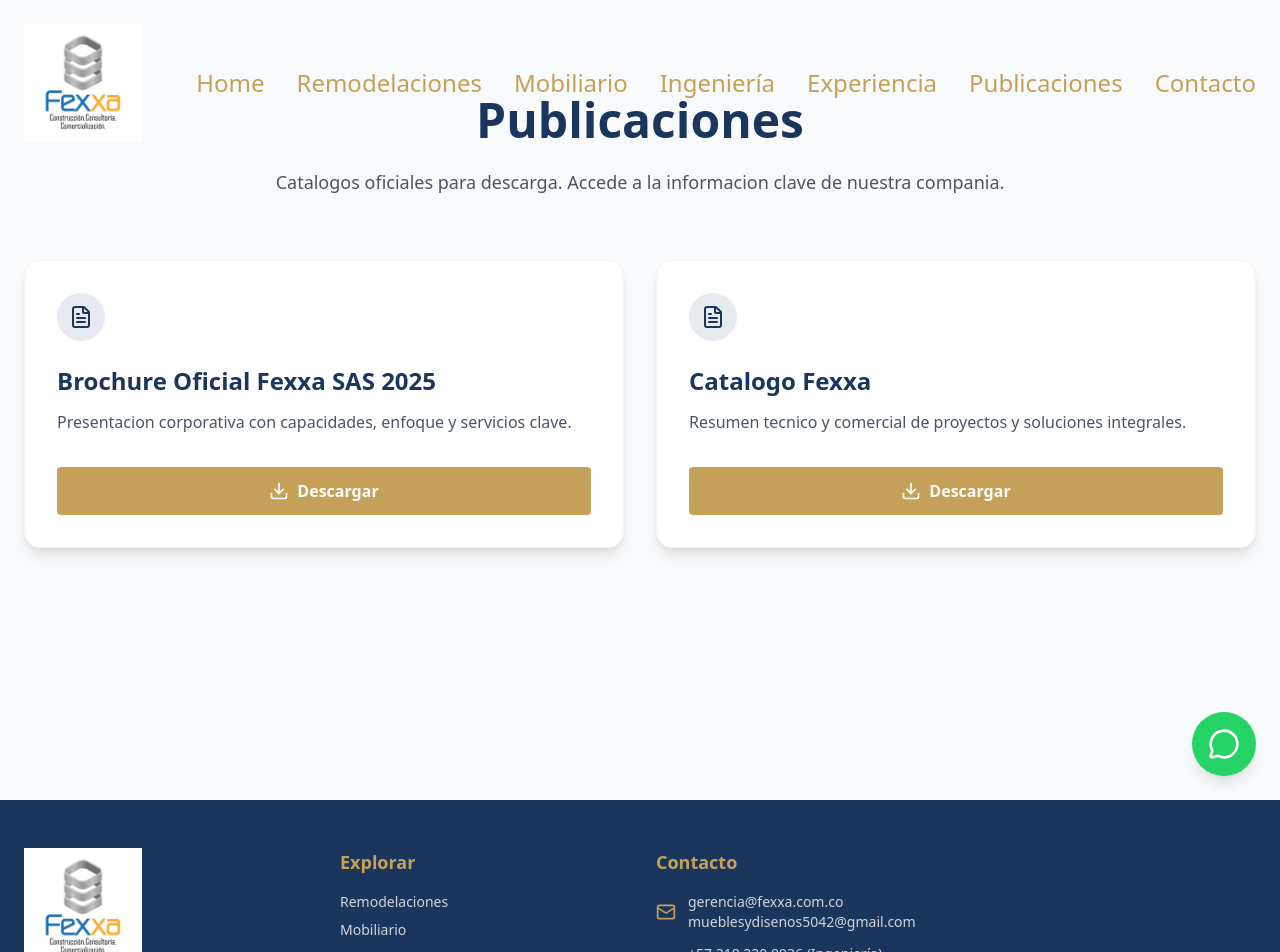
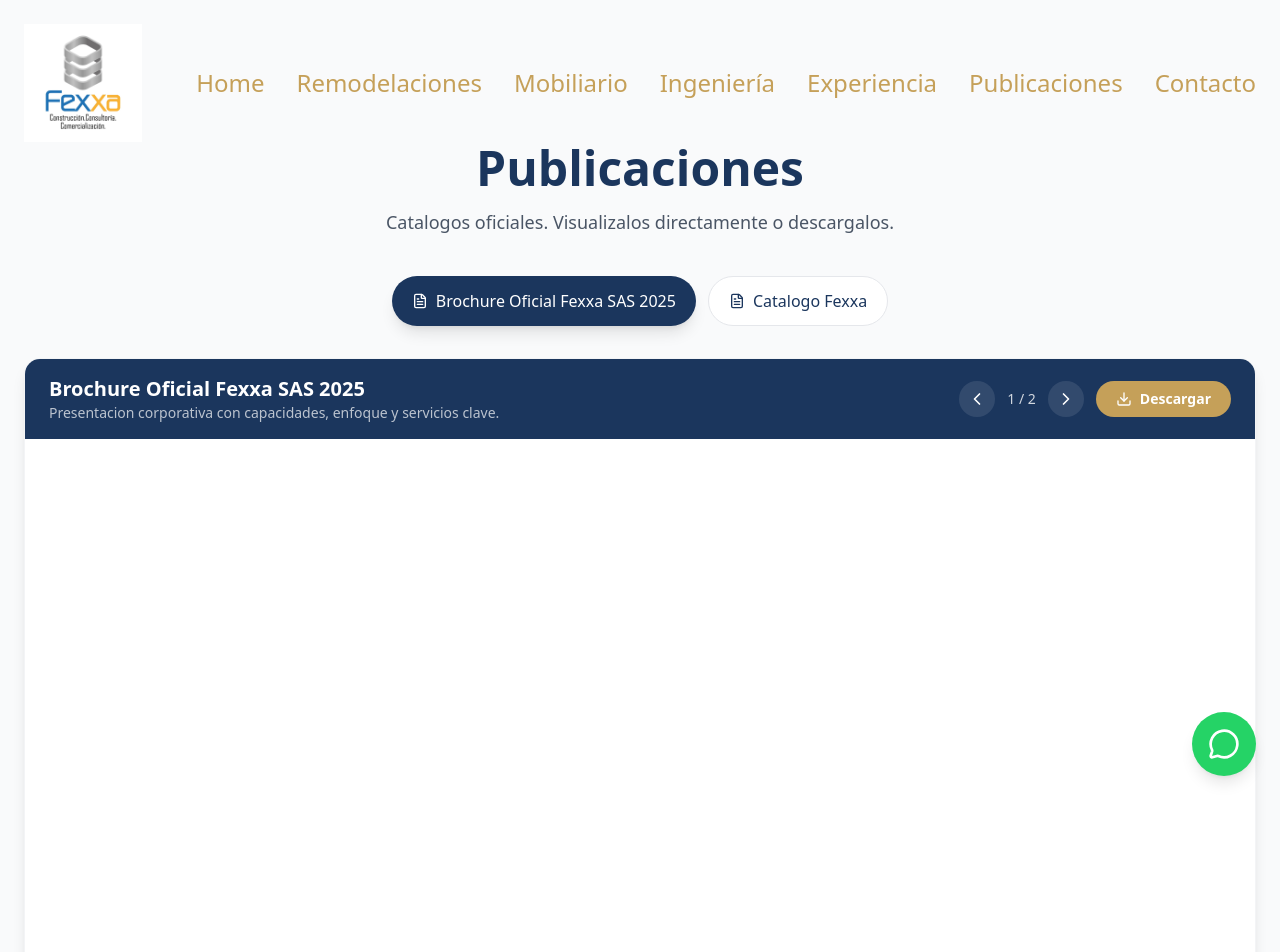
Before and after one commit to jeffersonreyes-stack/fexxa, a Next.js app: page /publicaciones in a window 1280 px wide. Shown: the top 952 px of the page. Built offline with nearby package versions, Linux system fonts and the light colour scheme; a web font is replaced by a local one.

Commit message:
feat: embed PDF viewer on publicaciones page with tabs and download

```diff
--- a/src/app/publicaciones/page.tsx
+++ b/src/app/publicaciones/page.tsx
@@ -1,7 +1,7 @@
 "use client";
 
 import { useState } from "react";
-import { FileText, Download, X } from "lucide-react";
+import { FileText, Download, ChevronLeft, ChevronRight } from "lucide-react";
 
 const catalogs = [
   {
@@ -20,212 +20,90 @@
   }
 ];
 
-const initialForm = {
-  name: "",
-  email: "",
-  phone: "",
-  company: ""
-};
-
 export default function PublicacionesPage() {
-  const [isOpen, setIsOpen] = useState(false);
-  const [selected, setSelected] = useState<typeof catalogs[number] | null>(null);
-  const [formValues, setFormValues] = useState(initialForm);
-  const [isSubmitting, setIsSubmitting] = useState(false);
-  const [submitError, setSubmitError] = useState<string | null>(null);
-  const [submitSuccess, setSubmitSuccess] = useState(false);
-
-  const openModal = (catalog: typeof catalogs[number]) => {
-    setSelected(catalog);
-    setIsOpen(true);
-  };
-
-  const closeModal = () => {
-    setIsOpen(false);
-    setSelected(null);
-    setFormValues(initialForm);
-    setSubmitError(null);
-    setSubmitSuccess(false);
-  };
-
-  const handleChange = (e: React.ChangeEvent<HTMLInputElement>) => {
-    const { name, value } = e.target;
-    setFormValues((prev) => ({ ...prev, [name]: value }));
-  };
-
-  const handleSubmit = async (e: React.FormEvent<HTMLFormElement>) => {
-    e.preventDefault();
-    if (!selected) return;
-
-    setIsSubmitting(true);
-    setSubmitError(null);
-    setSubmitSuccess(false);
-
-    try {
-      const formData = new FormData();
-      formData.append("name", formValues.name);
-      formData.append("email", formValues.email);
-      formData.append("phone", formValues.phone);
-      formData.append("company", formValues.company);
-      formData.append("catalog", selected.title);
-
-      const response = await fetch("https://formspree.io/f/xreabgyj", {
-        method: "POST",
-        headers: {
-          Accept: "application/json"
-        },
-        body: formData
-      });
-
-      if (!response.ok) {
-        throw new Error("No se pudo enviar el formulario.");
-      }
-
-      setSubmitSuccess(true);
-
-      const link = document.createElement("a");
-      link.href = selected.href;
-      link.download = selected.fileName;
-      link.target = "_blank";
-      link.rel = "noopener";
-      document.body.appendChild(link);
-      link.click();
-      link.remove();
-
-      setTimeout(() => {
-        closeModal();
-      }, 2000);
-    } catch (error) {
-      setSubmitError("No pudimos enviar tus datos. Intenta de nuevo.");
-    } finally {
-      setIsSubmitting(false);
-    }
-  };
+  const [activeIndex, setActiveIndex] = useState(0);
+  const active = catalogs[activeIndex];
 
   return (
-    <div className="pt-24 pb-20 bg-gray-50 min-h-screen">
+    <div className="pt-36 pb-20 bg-gray-50 min-h-screen">
       <div className="container mx-auto px-6">
-        <div className="text-center max-w-3xl mx-auto mb-16">
-          <h1 className="text-4xl md:text-5xl font-serif font-bold text-[#1B365D] mb-6">
+        <div className="text-center max-w-3xl mx-auto mb-10">
+          <h1 className="text-4xl md:text-5xl font-serif font-bold text-[#1B365D] mb-4">
             Publicaciones
           </h1>
           <p className="text-gray-600 text-lg">
-            Catalogos oficiales para descarga. Accede a la informacion clave de nuestra compania.
+            Catalogos oficiales. Visualizalos directamente o descargalos.
           </p>
         </div>
 
-        <div className="grid grid-cols-1 md:grid-cols-2 gap-8">
-          {catalogs.map((catalog) => (
-            <div
+        {/* Tab selector */}
+        <div className="flex flex-wrap justify-center gap-3 mb-8">
+          {catalogs.map((catalog, idx) => (
+            <button
               key={catalog.id}
-              className="bg-white rounded-2xl shadow-lg border border-gray-100 p-8 flex flex-col justify-between"
+              onClick={() => setActiveIndex(idx)}
+              className={`inline-flex items-center gap-2 px-5 py-3 rounded-full font-medium transition-all text-sm md:text-base ${
+                idx === activeIndex
+                  ? "bg-[#1B365D] text-white shadow-lg"
+                  : "bg-white text-[#1B365D] border border-gray-200 hover:border-[#C5A059] hover:text-[#C5A059]"
+              }`}
             >
+              <FileText className="w-4 h-4" />
+              {catalog.title}
+            </button>
+          ))}
+        </div>
+
+        {/* PDF Viewer */}
+        <div className="bg-white rounded-2xl shadow-lg border border-gray-100 overflow-hidden">
+          {/* Header bar */}
+          <div className="flex flex-col sm:flex-row items-start sm:items-center justify-between gap-4 px-6 py-4 bg-[#1B365D]">
             <div>
-                <div className="w-12 h-12 rounded-full bg-[#1B365D]/10 flex items-center justify-center mb-6">
-                  <FileText className="w-6 h-6 text-[#1B365D]" />
+              <h2 className="text-lg md:text-xl font-bold text-white">{active.title}</h2>
+              <p className="text-white/70 text-sm">{active.description}</p>
             </div>
-                <h2 className="text-2xl font-serif font-bold text-[#1B365D] mb-3">
-                  {catalog.title}
-                </h2>
-                <p className="text-gray-600 leading-relaxed mb-8">
-                  {catalog.description}
-                </p>
-              </div>
+            <div className="flex items-center gap-3">
+              {/* Nav arrows */}
               <button
-                type="button"
-                onClick={() => openModal(catalog)}
-                className="inline-flex items-center justify-center bg-[#C5A059] text-white font-bold py-3 px-6 rounded hover:bg-[#b08d4b] transition-colors"
+                onClick={() => setActiveIndex((prev) => (prev === 0 ? catalogs.length - 1 : prev - 1))}
+                className="p-2 rounded-full bg-white/10 hover:bg-white/20 text-white transition-colors"
+                aria-label="Anterior"
               >
-                <Download className="mr-2 w-5 h-5" />
+                <ChevronLeft className="w-5 h-5" />
+              </button>
+              <span className="text-white/80 text-sm font-medium">
+                {activeIndex + 1} / {catalogs.length}
+              </span>
+              <button
+                onClick={() => setActiveIndex((prev) => (prev === catalogs.length - 1 ? 0 : prev + 1))}
+                className="p-2 rounded-full bg-white/10 hover:bg-white/20 text-white transition-colors"
+                aria-label="Siguiente"
+              >
+                <ChevronRight className="w-5 h-5" />
+              </button>
+              {/* Download button */}
+              <a
+                href={active.href}
+                download={active.fileName}
+                className="inline-flex items-center gap-2 bg-[#C5A059] hover:bg-[#b08d4b] text-white font-bold py-2 px-5 rounded-full transition-colors text-sm"
+              >
+                <Download className="w-4 h-4" />
                 Descargar
-              </button>
-            </div>
-          ))}
+              </a>
             </div>
           </div>
 
-      {isOpen && selected && (
-        <div className="fixed inset-0 z-50 flex items-center justify-center bg-black/50 px-6">
-          <div className="bg-white rounded-2xl shadow-2xl max-w-lg w-full p-8 relative">
-            <button
-              type="button"
-              onClick={closeModal}
-              className="absolute top-4 right-4 text-gray-500 hover:text-gray-700"
-              aria-label="Cerrar formulario"
-            >
-              <X className="w-5 h-5" />
-            </button>
-            <h3 className="text-2xl font-serif font-bold text-[#1B365D] mb-2">
-              Formulario de contacto
-            </h3>
-            <p className="text-gray-600 mb-6">
-              Completa tus datos para descargar: <span className="font-semibold">{selected.title}</span>
-            </p>
-
-            <form onSubmit={handleSubmit} className="space-y-4">
-              <div>
-                <label className="block text-sm font-medium text-gray-700 mb-1">Nombre</label>
-                <input
-                  type="text"
-                  name="name"
-                  required
-                  value={formValues.name}
-                  onChange={handleChange}
-                  className="w-full border border-gray-300 rounded-md px-4 py-2 focus:outline-none focus:ring-2 focus:ring-[#1B365D]"
+          {/* Embedded PDF */}
+          <div className="w-full" style={{ height: "80vh" }}>
+            <iframe
+              key={active.id}
+              src={`${active.href}#toolbar=1&navpanes=1&scrollbar=1`}
+              className="w-full h-full border-0"
+              title={active.title}
             />
           </div>
-              <div>
-                <label className="block text-sm font-medium text-gray-700 mb-1">Email</label>
-                <input
-                  type="email"
-                  name="email"
-                  required
-                  value={formValues.email}
-                  onChange={handleChange}
-                  className="w-full border border-gray-300 rounded-md px-4 py-2 focus:outline-none focus:ring-2 focus:ring-[#1B365D]"
-                />
-              </div>
-              <div>
-                <label className="block text-sm font-medium text-gray-700 mb-1">Telefono</label>
-                <input
-                  type="tel"
-                  name="phone"
-                  required
-                  value={formValues.phone}
-                  onChange={handleChange}
-                  className="w-full border border-gray-300 rounded-md px-4 py-2 focus:outline-none focus:ring-2 focus:ring-[#1B365D]"
-                />
-              </div>
-              <div>
-                <label className="block text-sm font-medium text-gray-700 mb-1">Empresa</label>
-                <input
-                  type="text"
-                  name="company"
-                  required
-                  value={formValues.company}
-                  onChange={handleChange}
-                  className="w-full border border-gray-300 rounded-md px-4 py-2 focus:outline-none focus:ring-2 focus:ring-[#1B365D]"
-                />
-              </div>
-
-              {submitError && (
-                <p className="text-sm text-red-600">{submitError}</p>
-              )}
-              {submitSuccess && (
-                <p className="text-sm text-green-600">Gracias. Descarga iniciada.</p>
-              )}
-
-              <button
-                type="submit"
-                disabled={isSubmitting}
-                className="w-full inline-flex items-center justify-center bg-[#C5A059] text-white font-bold py-3 px-6 rounded hover:bg-[#b08d4b] transition-colors"
-              >
-                {isSubmitting ? "Enviando..." : "Enviar y descargar"}
-              </button>
-            </form>
         </div>
       </div>
-      )}
     </div>
   );
 }
```
Lines whose indentation alone changed are shown as unchanged.
